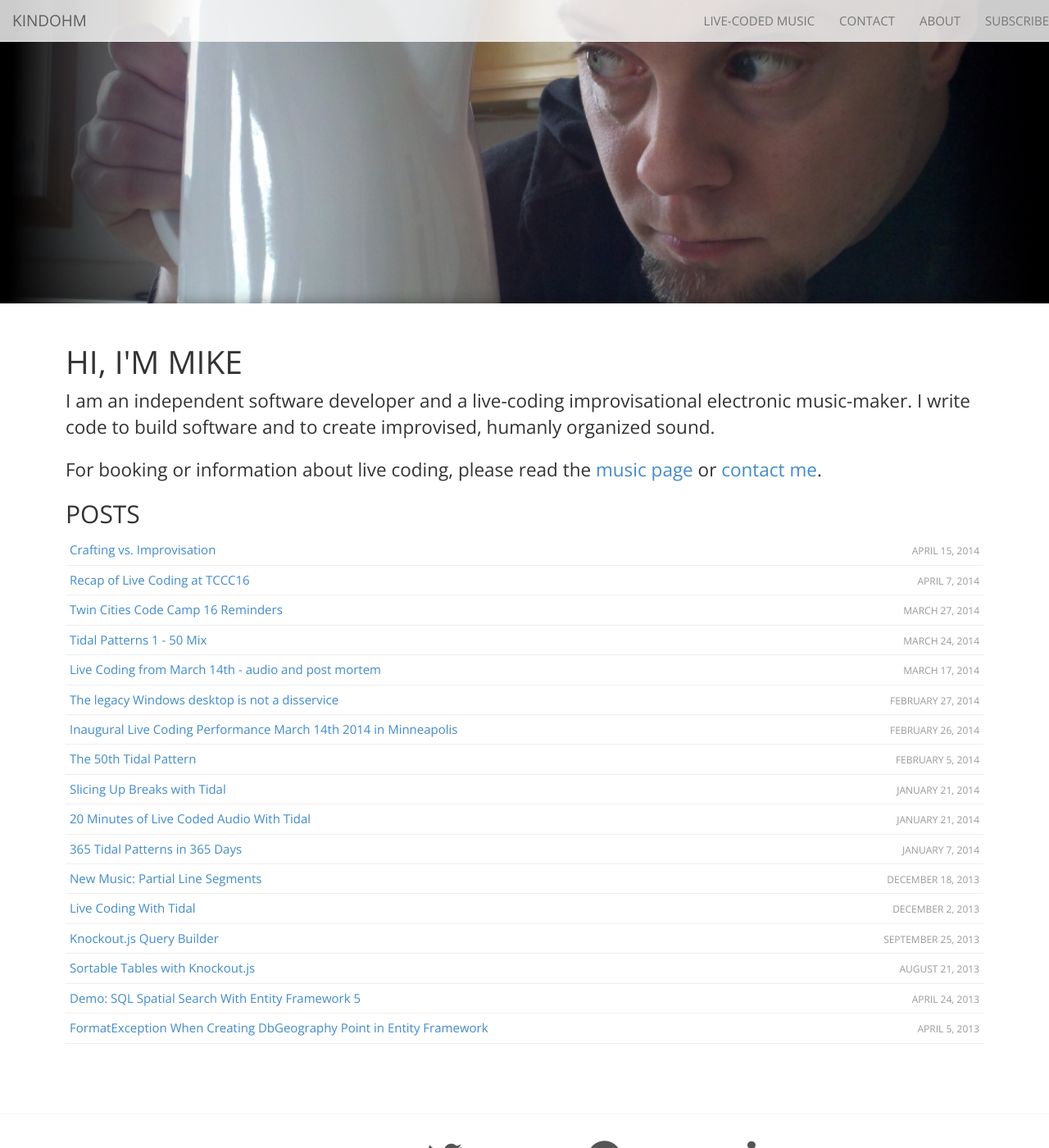
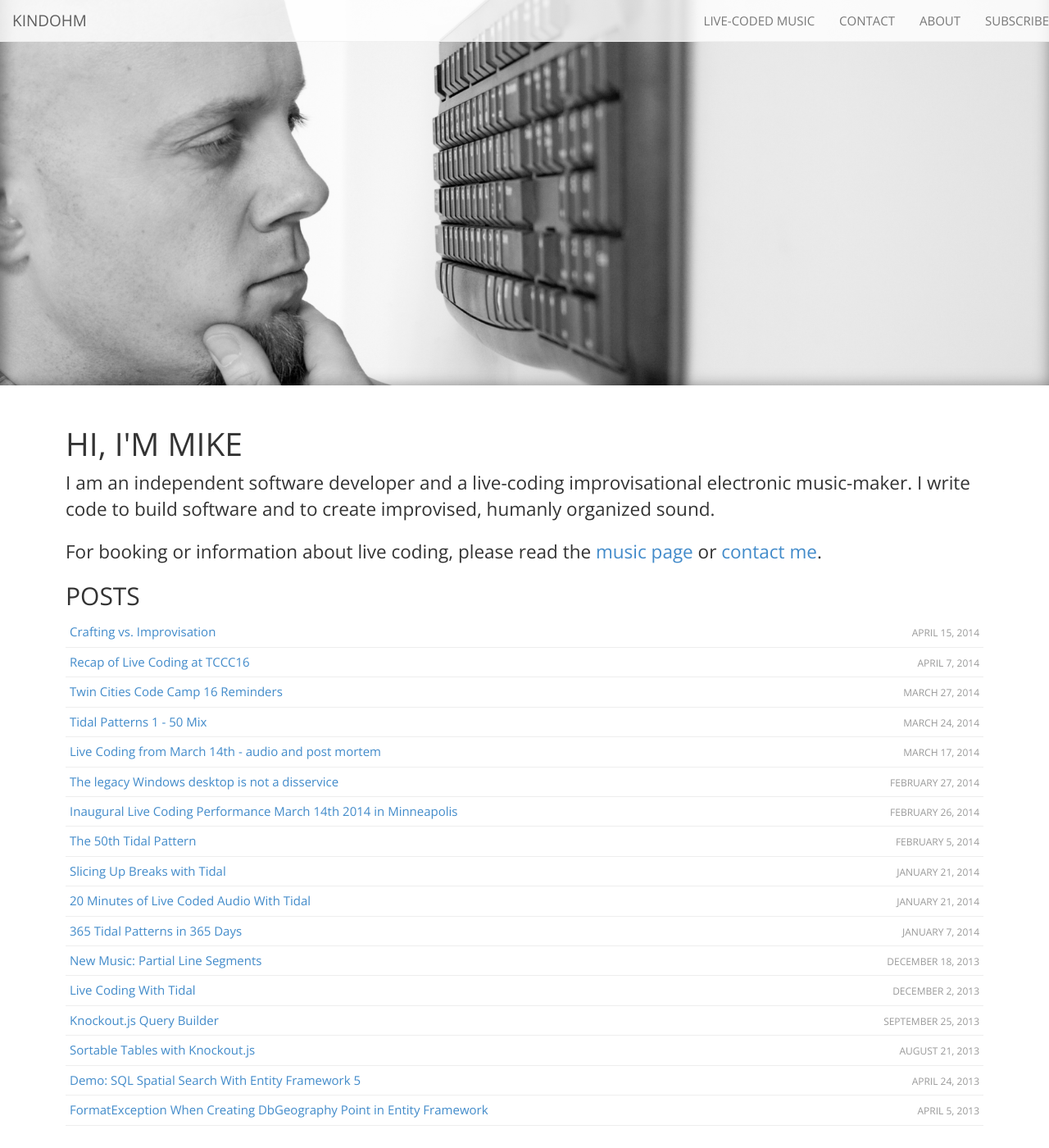
Before and after one commit to kindohm/kindohm.com.old, a Jekyll site: the page built from index.html, in a window 1280 px wide and 1400 px high. Shown: the whole window at 82% size. Built offline with Jekyll 4.4.1, drawn with Linux system fonts in a browser that asks for light colours; nearby versions of some CDN libraries; Markdown is read by kramdown in place of the engine named in the settings.

Commit message:
new banners

```diff
--- a/about/index.html
+++ b/about/index.html
@@ -1,7 +1,7 @@
 ---
 layout: layout
 title: "About Mike Hodnick"
-cover: /images/fish.jpg
+cover: /images/happy.jpg
 ---
 
 <section class="content about">
--- a/css/custom.css
+++ b/css/custom.css
@@ -5,7 +5,7 @@
 
 .cover {
     background: #333 no-repeat center center;
-    height: 400px;
+    height: 500px;
     width: 100%;
     margin-top: -80px;
     background-size: cover;
--- a/index.html
+++ b/index.html
@@ -1,7 +1,7 @@
 ---
 layout: layout
 title: "kindohm - Mike Hodnick"
-cover: /images/pot.jpg
+cover: /images/think.jpg
 ---
 
 <section class="content">
--- a/music/index.html
+++ b/music/index.html
@@ -1,6 +1,7 @@
 ---
 layout: layout
 title: Live-Coded Music
+cover: /images/keyboard.jpg
 ---
 
 <section class="content about">
```
Also changed, not shown: images/happy.jpg (added), images/keyboard.jpg (added), images/texture-feature-01.jpg (deleted), images/think.jpg (added).
